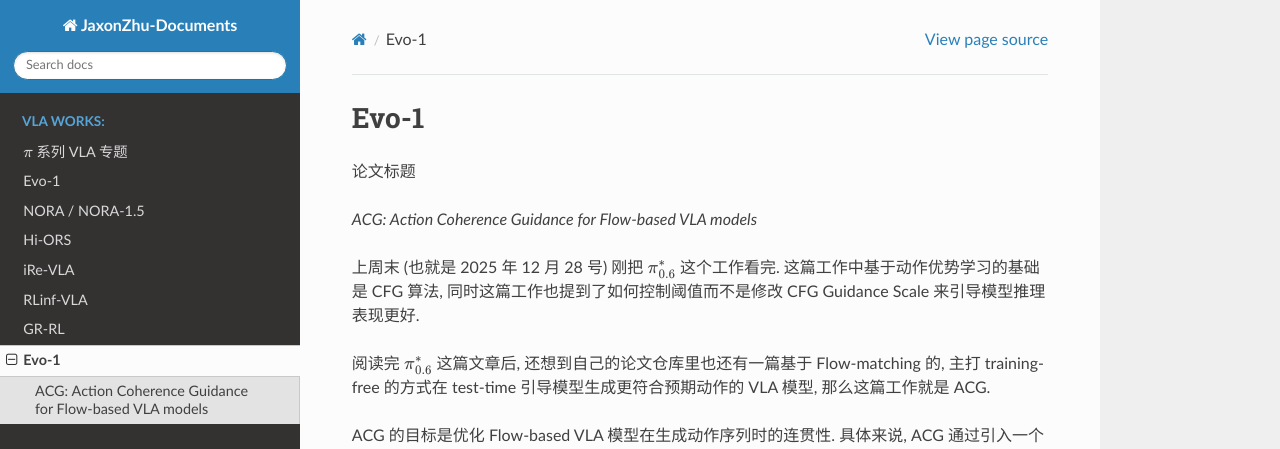
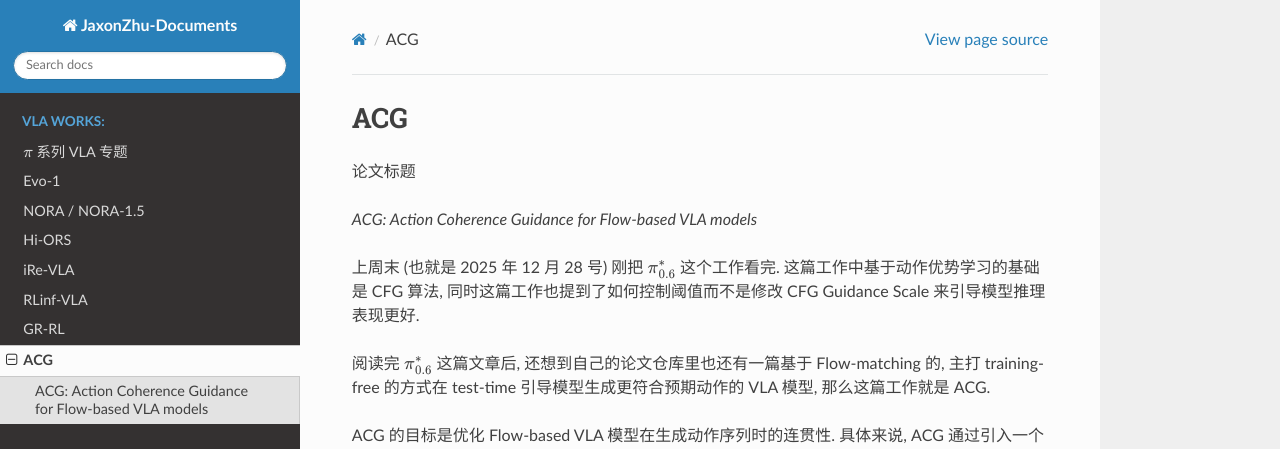
Before and after one commit to JaxonZhu/my-docs, a Sphinx documentation site: the page built from docs/source/index-ACG-HEAD.rst, in a window 1280 px wide and 949 px high. Shown: the top 449 px of the window. Built offline with Sphinx 7.4.7 and the Read the Docs theme 3.1.0, drawn with Linux system fonts in a browser that asks for light colours; pages that are not in the unit, such as notebooks, are missing from menus.

Commit message:
2025.12.29 / aw-win / modify ACG title

```diff
--- a/docs/source/index-ACG-HEAD.rst
+++ b/docs/source/index-ACG-HEAD.rst
@@ -1,4 +1,4 @@
-Evo-1
+ACG
 ===============
 
 论文标题
```
